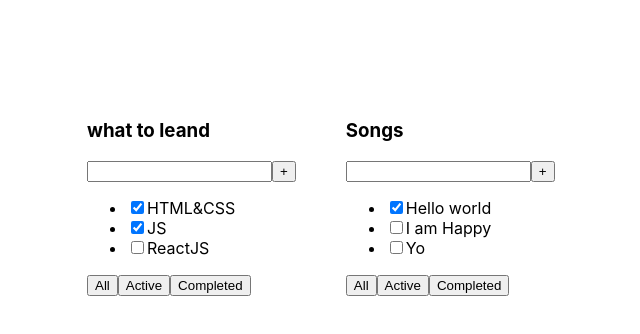
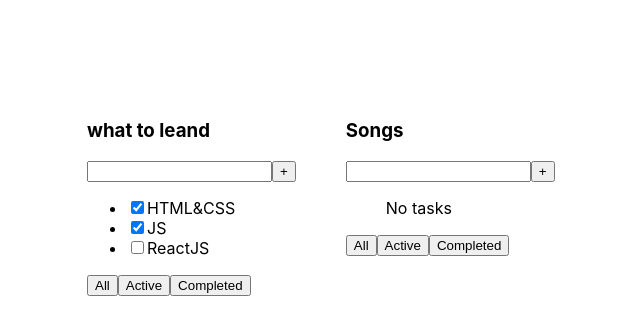
Before and after one commit to umedjankabiri/todolist, a React (Vite) app: page / in a window 1280 px wide. Shown: the top 334 px of the page, without its empty margins (13-653 px from the left). Built offline with nearby package versions, Linux system fonts and the light colour scheme.

Commit message:
deleted one of the arrays for demonstration conditional render

```diff
--- a/src/common/components/App/App.tsx
+++ b/src/common/components/App/App.tsx
@@ -1,17 +1,14 @@
 import 'common/components/App/App.css'
 import { Todolist } from 'common/components/Todolist/Todolist.tsx';
+import {TaskProps} from "common/types/Tasks/TaskProps.ts";
 
 function App() {
-    const tasks1 = [
+    const tasks1: TaskProps[] = [
         {id: 1, title: 'HTML&CSS', isDone: true},
         {id: 2, title: 'JS', isDone: true},
         {id: 3, title: 'ReactJS', isDone: false},
     ]
-    const tasks2 = [
-        {id: 1, title: 'Hello world', isDone: true},
-        {id: 2, title: 'I am Happy', isDone: false},
-        {id: 3, title: 'Yo', isDone: false},
-    ]
+    const tasks2: TaskProps[] = []
 
   return (
       <div className="App">
```
